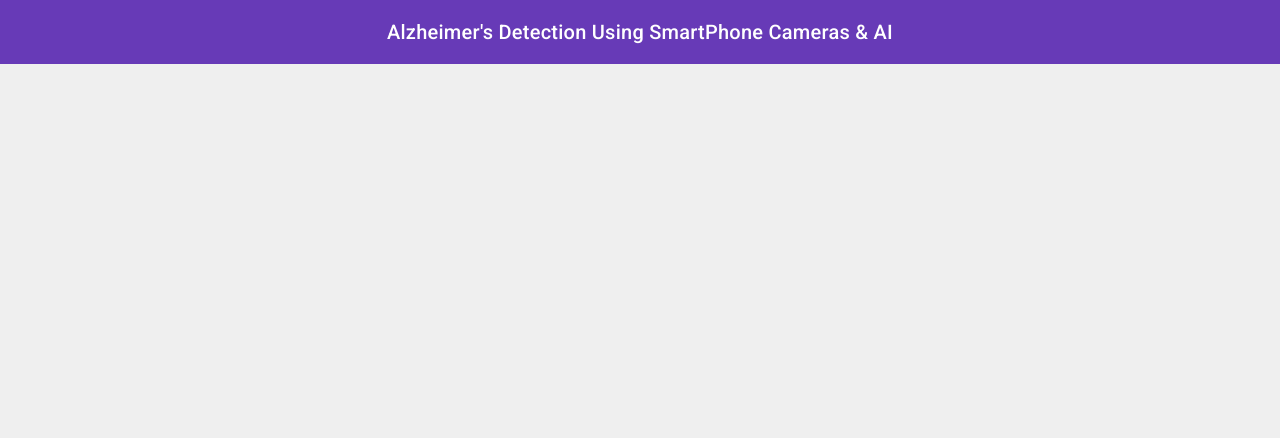
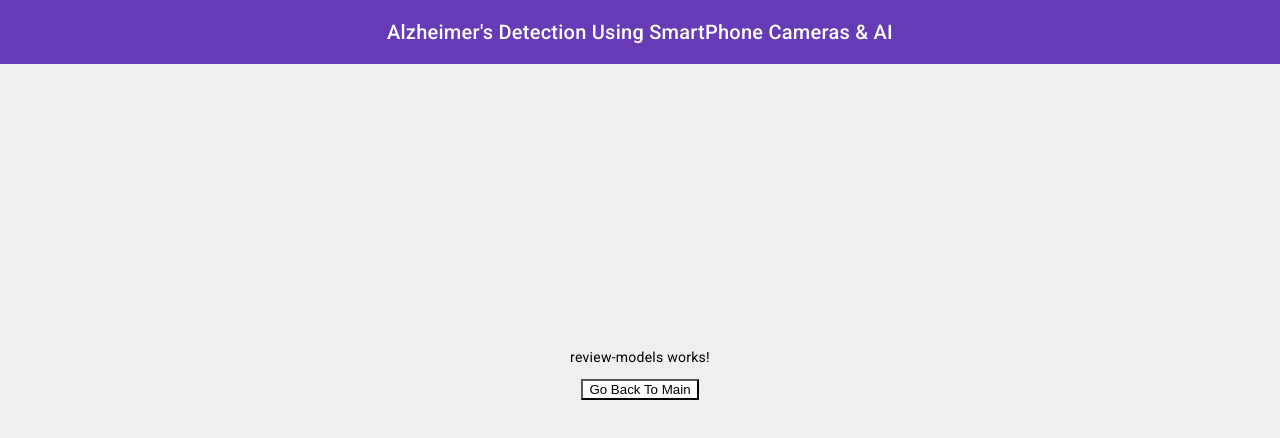
Before and after one commit to omarh1412/FrontEnd-Alzheimer-s-Detection-System, an Angular app: page /review-models in a window 1280 px wide. Before the commit this address led to /. Shown: the top 438 px of the page. Built offline with nearby package versions, Linux system fonts and the light colour scheme.

Commit message:
review-models-page

```diff
--- a/src/app/app.routes.ts
+++ b/src/app/app.routes.ts
@@ -6,6 +6,7 @@ import { MainComponent } from './components/main/main.component';
 import { ReviewTrailComponent } from './components/review-trail/review-trail.component';
 import { PerfomTrailComponent } from './components/perfom-trail/perfom-trail.component';
 import { InstructionsComponent } from './components/instructions/instructions.component';
+import { ReviewModelsComponent } from './components/review-models/review-models.component';
 export const routes: Routes = [
   { path: '', component: LoginComponent },
   { path: 'login', component: LoginComponent },
@@ -17,5 +18,9 @@ export const routes: Routes = [
   {
     path: "instructions",
     component : InstructionsComponent
+  },
+  {
+    path: "review-models",
+    component: ReviewModelsComponent
   }
 ];
--- a/src/app/components/main/main.component.html
+++ b/src/app/components/main/main.component.html
@@ -11,3 +11,7 @@
 <button mat-raised-button color="accent" (click)="goToInstructions()">
   Go To instructions Page
 </button>
+&nbsp;
+<button mat-raised-button color="accent" (click)="goToReviewModels()">
+  Go To review models Page
+</button>
--- a/src/app/components/main/main.component.ts
+++ b/src/app/components/main/main.component.ts
@@ -22,4 +22,8 @@ export class MainComponent {
   goToInstructions(){
     this.router.navigate(["/instructions"])
   }
+  goToReviewModels(){
+    this.router.navigate(["/review-models"])
+  }
+
 }
--- /dev/null
+++ b/src/app/components/review-models/review-models.component.html
@@ -0,0 +1,5 @@
+<p>review-models works!</p>
+
+<button mat-raised-button color="accent" (click)="goToMain()">
+    Go Back To Main
+</button>
--- /dev/null
+++ b/src/app/components/review-models/review-models.component.scss
@@ -0,0 +1,3 @@
+button {
+    background-color: white !important;
+  }
--- /dev/null
+++ b/src/app/components/review-models/review-models.component.ts
@@ -0,0 +1,17 @@
+import { Component } from '@angular/core';
+import { Router } from '@angular/router';
+import { Location } from '@angular/common';
+
+@Component({
+  selector: 'app-review-models',
+  standalone: true,
+  imports: [],
+  templateUrl: './review-models.component.html',
+  styleUrl: './review-models.component.scss'
+})
+export class ReviewModelsComponent {
+  constructor(private router: Router, private location: Location) {}
+  goToMain() {
+    this.router.navigate(['/main']);
+  }
+}
```
Also changed, not shown: 1 other file (tests, documents, lock files or other folders).
